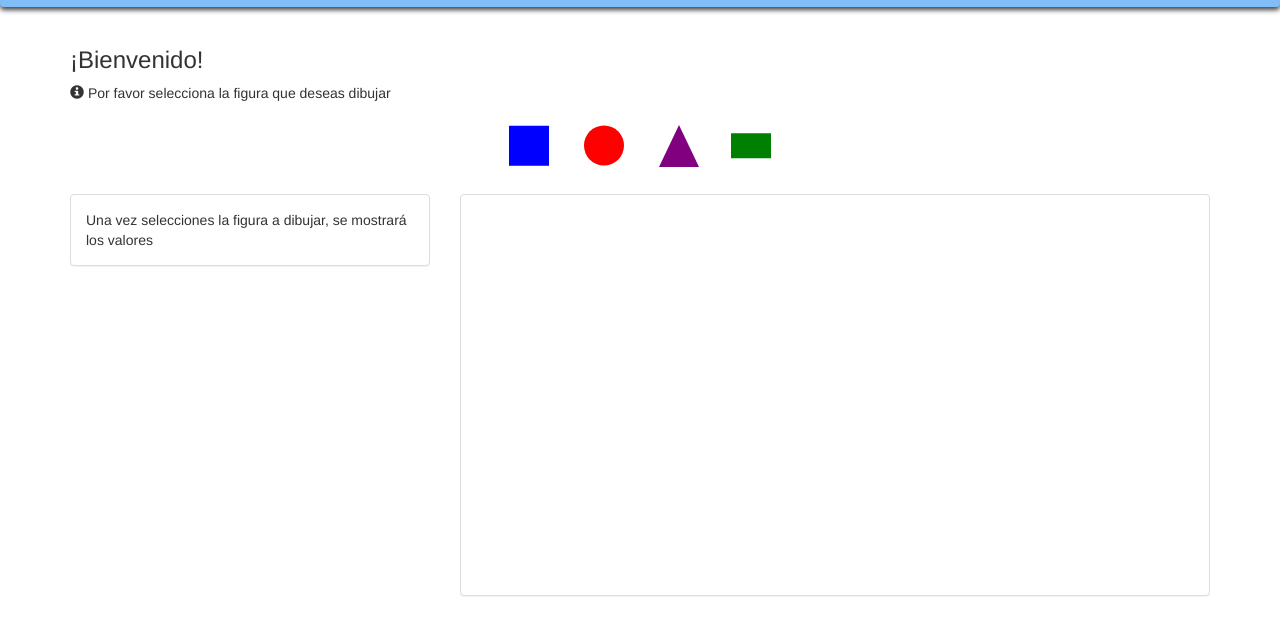
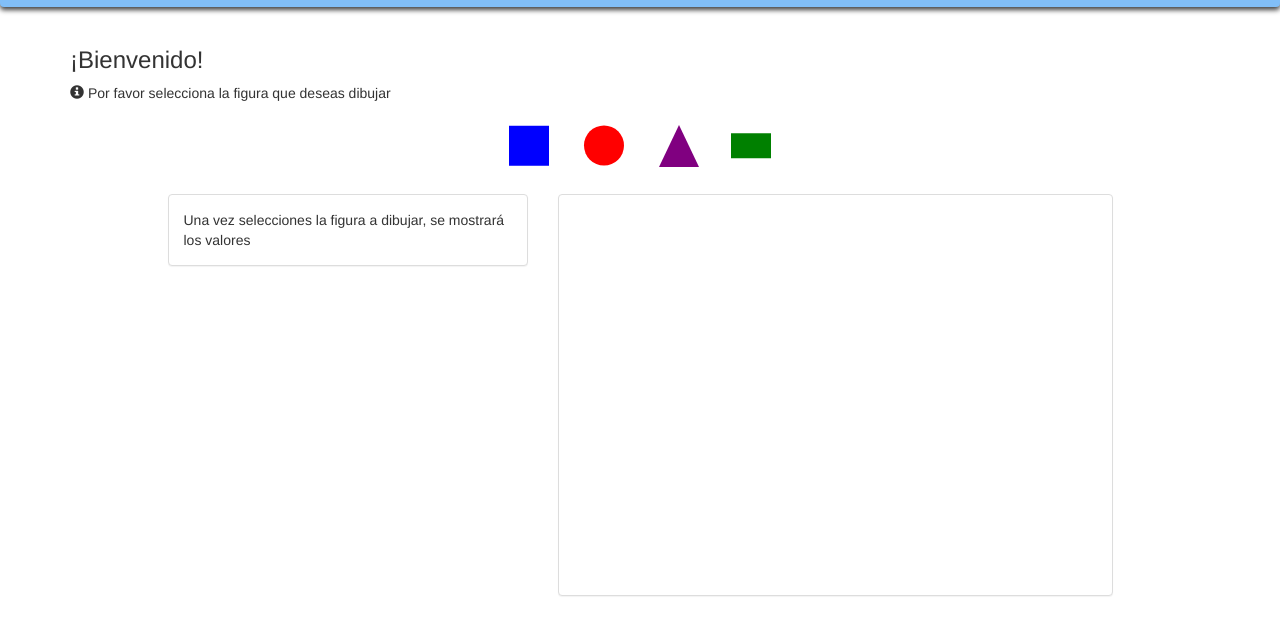
Before and after one commit to sfgomezc/cesargomez05.github.io, a plain HTML site: page EjercicioDiagnostico/index.html in a window 1280 px wide. Shown: the part 44-678 px from the top of the page. Drawn offline with Linux system fonts and the light colour scheme.

Commit message:
Update index.html

```diff
--- a/EjercicioDiagnostico/index.html
+++ b/EjercicioDiagnostico/index.html
@@ -48,7 +48,7 @@
         </ul>
       </div>
       <div class="row">
-        <div class="col-sm-4">
+        <div class="col-sm-4 col-sm-offset-1">
           <div class="panel panel-default">
             <div class="panel-body">
               <div id="panelInformacion">
@@ -118,10 +118,10 @@
             </div>
           </div>
         </div>
-        <div class="col-sm-8">
+        <div class="col-sm-6">
           <div class="panel panel-default">
             <div class="panel-body panel-dibujo">
-              <canvas id="dibujo" width="600" height="600"></canvas>
+              <canvas id="dibujo" width="400" height="400"></canvas>
             </div>
           </div>
         </div>
```
